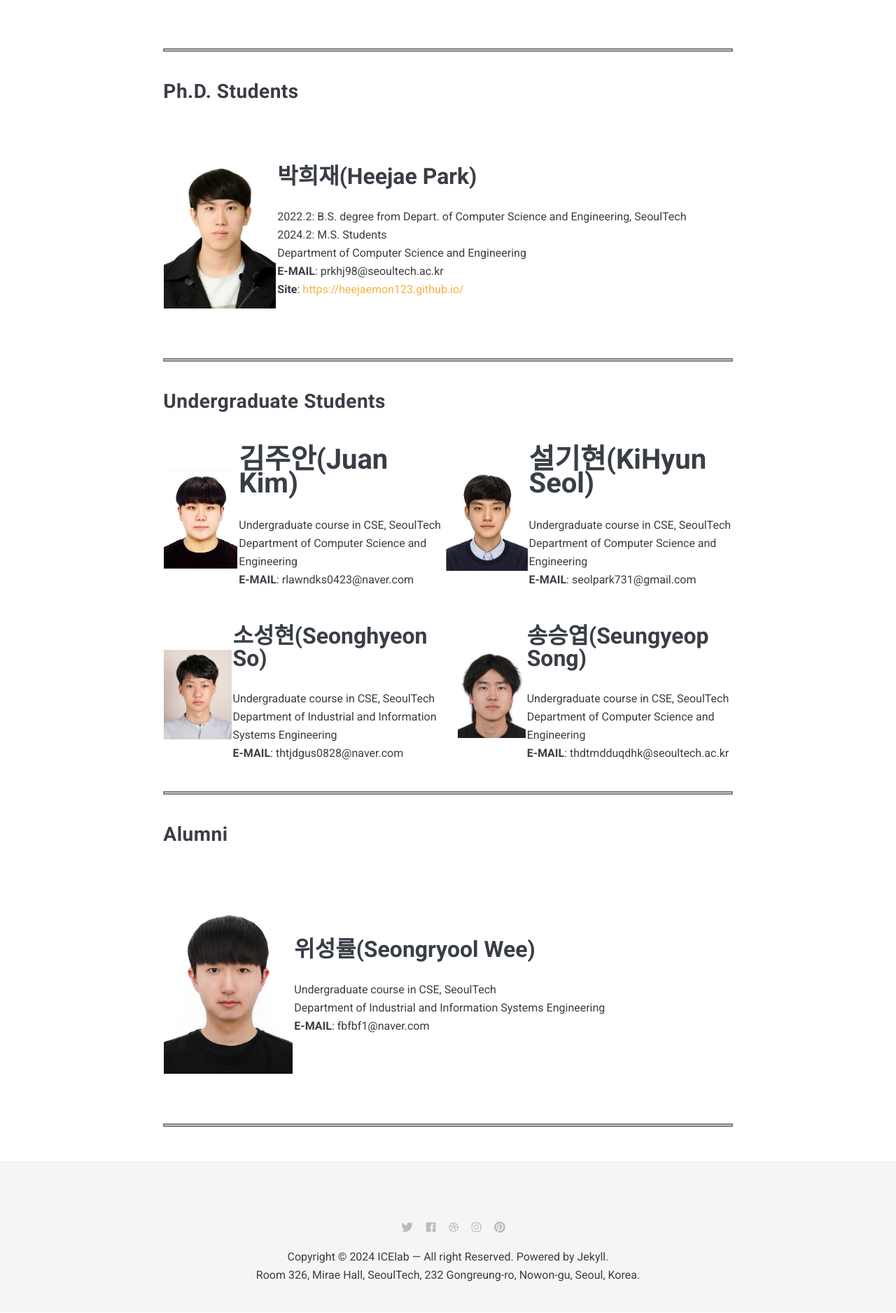
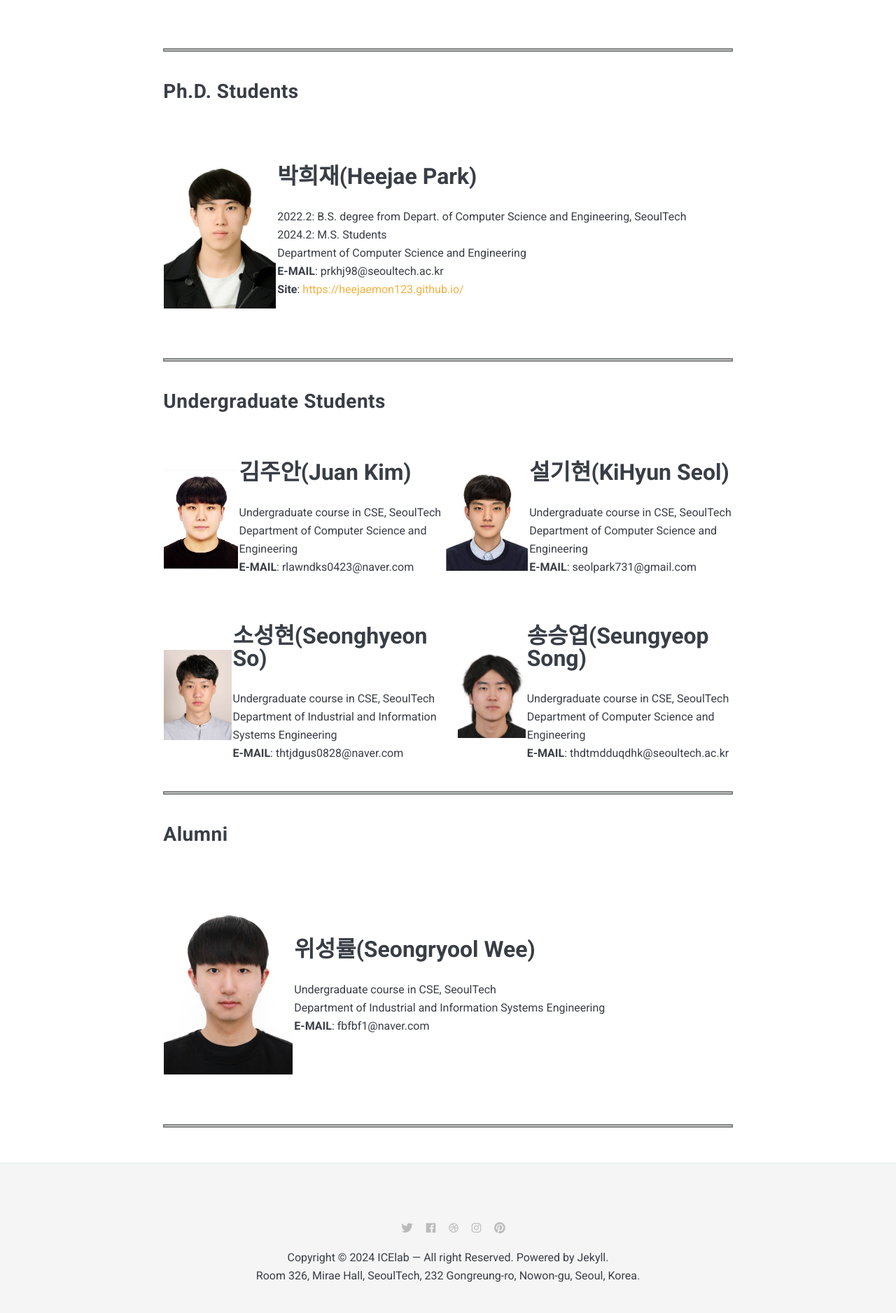
Before and after one commit to Icelab-2020/icelab-2020.github.io, a Jekyll site: the page built from _pages/01_members.md, in a window 1280 px wide. Shown: the part 1159-3036 px from the top of the page at 70% size. Built offline with Jekyll 4.4.1, drawn with Linux system fonts in a browser that asks for light colours; nearby versions of some CDN libraries.

Commit message:
Update 01_members.md

```diff
--- a/_pages/01_members.md
+++ b/_pages/01_members.md
@@ -34,7 +34,7 @@ permalink: /01_members/
 
 |    |   |    |    |
 |:---|:---|:---|:---|
-| ![iot]({{site.baseurl}}/images/jk.jpg){: width="165" height="235"} |  <b><span style="font-size:250%">김주안(Juan Kim)</span></b><br><br> Undergraduate course in CSE, SeoulTech   <br> Department of Computer Science and Engineering  <br> **E-MAIL**: rlawndks0423@naver.com | ![iot]({{site.baseurl}}/images/kh.jpg){: width="184" height="235"} |  <b><span style="font-size:250%">설기현(KiHyun Seol)</span></b><br><br> Undergraduate course in CSE, SeoulTech   <br> Department of Computer Science and Engineering  <br> **E-MAIL**: seolpark731@gmail.com |
+| ![iot]({{site.baseurl}}/images/jk.jpg){: width="165" height="235"} |  <b><span style="font-size:200%">김주안(Juan Kim)</span></b><br><br> Undergraduate course in CSE, SeoulTech   <br> Department of Computer Science and Engineering  <br> **E-MAIL**: rlawndks0423@naver.com | ![iot]({{site.baseurl}}/images/kh.jpg){: width="184" height="235"} |  <b><span style="font-size:200%">설기현(KiHyun Seol)</span></b><br><br> Undergraduate course in CSE, SeoulTech   <br> Department of Computer Science and Engineering  <br> **E-MAIL**: seolpark731@gmail.com |
 
 |    |   |    |    |
 |:---|:---|:---|:---|
```
